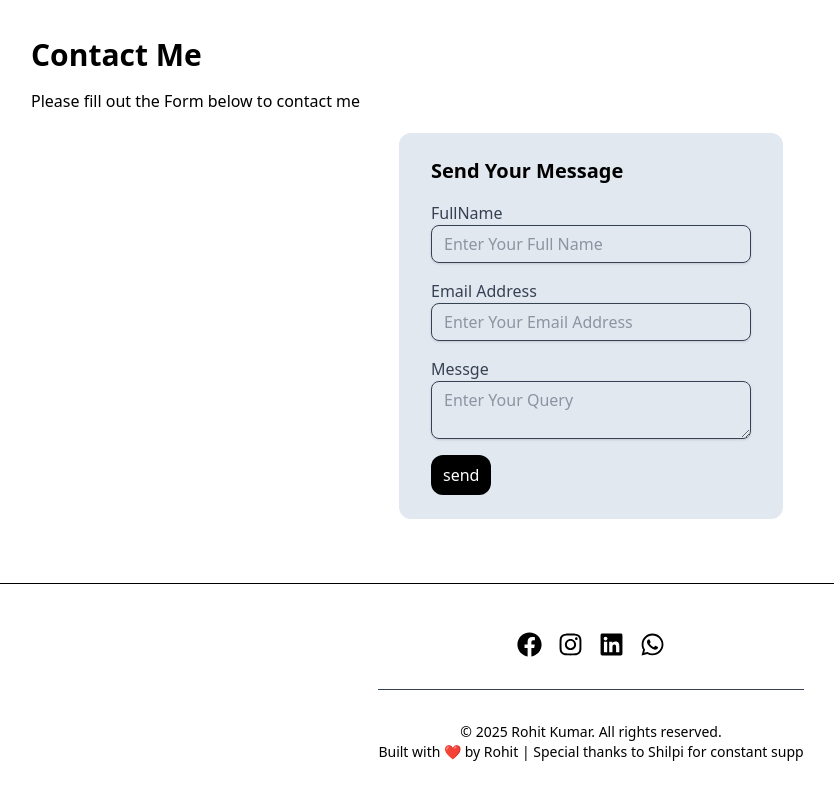
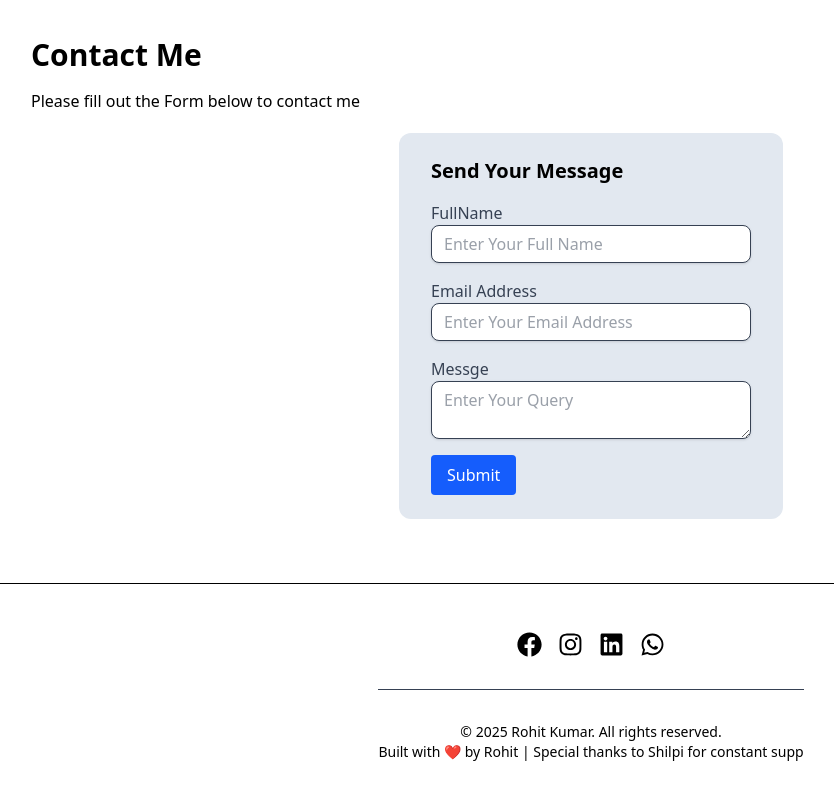
Before and after one commit to Rohit-theDeveloper/portfolio, a React (Vite) app: page / in a window 1280 px wide. Shown: the part 5278-6078 px from the top of the page, without its empty margins (49-883 px from the left). Built offline with nearby package versions, Linux system fonts and the light colour scheme.

Commit message:
contact form final edit

```diff
--- a/src/component/Contact.jsx
+++ b/src/component/Contact.jsx
@@ -1,9 +1,12 @@
-import React from "react";
+import React, { useState } from "react";
 import { useForm } from "react-hook-form";
+
 // import bgImage from "../assets/rohit.jpg";
 import axios from "axios";
 import toast from "react-hot-toast";
 export default function Contact() {
+
+   const[isLoading, setIsLoading] =  useState(false);
   const {
     register,
     handleSubmit,
@@ -11,18 +14,25 @@ export default function Contact() {
   } = useForm();
 
   const onSubmit = async (data) => {
+    setIsLoading(true);
+
     const userInfo = {
       name: data.name,
       email: data.email,
       message: data.message,
-    };
+
+    }
+
     try {
       await axios.post("https://getform.io/f/bronznma", userInfo);
       toast.success("Your Message has been sent");
     } catch (error) {
       console.log(error);
       toast.error("Something went wrong");
-    }
+    }finally {
+    setIsLoading(false);
+  }
+
   };
 
   return (
@@ -48,7 +58,7 @@ export default function Contact() {
                 <label className="block text-gray-700">FullName</label>
                 <input
                   {...register("name", { required: true })}
-                  className="shadow appearance-none border rounded-lg py-2 px-3 text-gray-700 leading-tight focus:shadow-outline hover:bg-white  cursor-pointer hover:scale-110"
+                  className="shadow appearance-none border rounded-lg py-2 px-3 text-gray-700 leading-tight focus:shadow-outline  bg-white"
                   id="name"
                   name="name"
                   type="text"
@@ -60,7 +70,7 @@ export default function Contact() {
                 <label className="block text-gray-700">Email Address</label>
                 <input
                   {...register("email", { required: true })}
-                  className="shadow appearance-none border rounded-lg py-2 px-3 text-gray-700 leading-tight focus:shadow-outline hover:bg-white  cursor-pointer hover:scale-110"
+                  className="shadow appearance-none border rounded-lg py-2 px-3 text-gray-700 leading-tight focus:shadow-outline  bg-white"
                   id="name"
                   name="email"
                   type="email"
@@ -73,7 +83,7 @@ export default function Contact() {
                 <label className="block text-gray-700">Messge</label>
                 <textarea
                   {...register("message", { required: true })}
-                  className="shadow appearance-none border rounded-lg py-2 px-3 text-gray-700 leading-tight focus:shadow-outline hover:bg-white  cursor-pointer hover:scale-110 "
+                  className="shadow appearance-none border rounded-lg py-2 px-3 text-gray-700 leading-tight focus:shadow-outline bg-white"
                   id="name"
                   name="message"
                   type="text"
@@ -83,11 +93,39 @@ export default function Contact() {
               </div>
 
               <button
-                type="submit"
-                className="bg-black text-white rounded-xl px-3 py-2 hover:bg-slate-700 duration-300"
-              >
-                send
-              </button>
+        type="submit"
+        disabled={isLoading}
+        className={`bg-blue-600 text-white font-medium py-2 px-4 rounded flex items-center justify-center gap-2 transition duration-300
+        ${isLoading ? 'opacity-70 cursor-not-allowed' : 'hover:bg-blue-700'}`}
+      >
+        {isLoading ? (
+          <>
+            <svg
+              className="animate-spin h-5 w-5 text-white"
+              xmlns="http://www.w3.org/2000/svg"
+              fill="none"
+              viewBox="0 0 24 24"
+            >
+              <circle
+                className="opacity-25"
+                cx="12"
+                cy="12"
+                r="10"
+                stroke="currentColor"
+                strokeWidth="4"
+              />
+              <path
+                className="opacity-75"
+                fill="currentColor"
+                d="M4 12a8 8 0 018-8v8H4z"
+              />
+            </svg>
+            Submitting...
+          </>
+        ) : (
+          "Submit"
+        )}
+      </button>
             </form>
           </div>
         </div>
--- a/src/component/Resume.jsx
+++ b/src/component/Resume.jsx
@@ -1,11 +1,12 @@
 import React from "react";
+import Rohit_Kumar_Resum from "../assets/RohitKumarWD.pdf"
 
 export default function Resume() {
   return (
     <div className="max-w-screen-2*1 container  mx-auto px-4 md:px-20 my-20">
       <div className="text-center mt-6">
         <a
-          href="../assets/RohitKumarWD.pdf"
+          href={Rohit_Kumar_Resum}
           download="Rohit_Kumar_Resume.pdf"
           className="inline-block bg-blue-600 hover:bg-blue-700 text-white font-medium py-2 px-4 rounded-lg shadow-md transition duration-300"
         >
```
